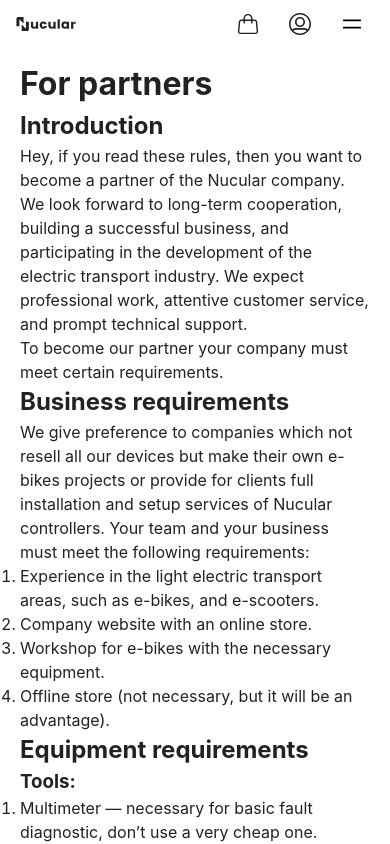
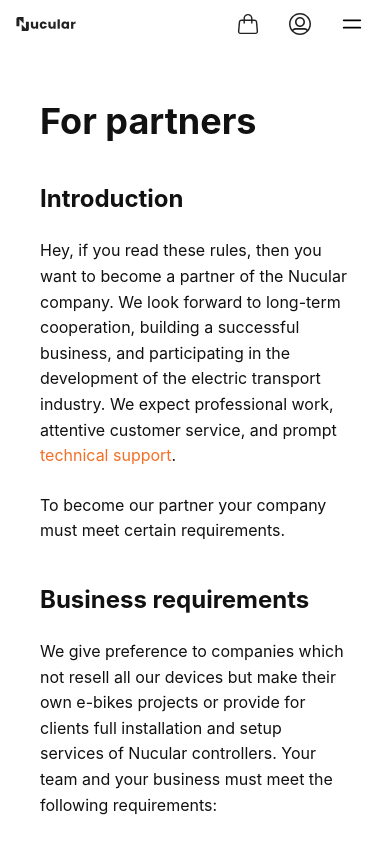
Before and after one commit to nucular2/nucularelectronics, a React (Vite) app in the folder frontend/: page /partners in a window 390 px wide. Built offline with nearby package versions, Linux system fonts and the light colour scheme; no server answers.

Commit message:
feat: implement Partners page, ReviewDetailULight, update Reviews mobile layout and routing

```diff
--- a/frontend/src/App.tsx
+++ b/frontend/src/App.tsx
@@ -26,6 +26,7 @@ import Checkout from './pages/Checkout';
 import Orders from './pages/Orders';
 import OrderDetail from './pages/OrderDetail';
 import ULightController from './pages/ULightController';
+import ReviewDetailULight from './pages/ReviewDetailULight';
 import OnBoardComputer from './pages/OnBoardComputer';
 import Controller from './pages/Controller';
 import SurRonLightBee from './pages/SurRonLightBee';
@@ -95,6 +96,7 @@ export default function App() {
             <Route path="/orders" element={<Orders />} />
             <Route path="/orders/:id" element={<OrderDetail />} />
             <Route path="/ulight-controller" element={<ULightController />} />
+            <Route path="/reviews/ulight" element={<ReviewDetailULight />} />
             <Route path="/sur-ron-light-bee" element={<SurRonLightBee />} />
             <Route path="/on-board-computer" element={<OnBoardComputer />} />
             <Route path="/controller" element={<Controller />} />
--- a/frontend/src/pages/Home.tsx
+++ b/frontend/src/pages/Home.tsx
@@ -294,7 +294,7 @@ export default function Home() {
             width: '100%',
             maxWidth: '1680px',
             margin: '0 auto',
-            padding: '120px 0 40px',
+            padding: '40px 0 40px',
             background: '#ffffff'
           }}>
             <div style={{
@@ -361,6 +361,10 @@ export default function Home() {
                     minHeight: '280px'
                   }}>
                     <div>
+                      {/* @ts-ignore */}
+                      {review.link ? (
+                        /* @ts-ignore */
+                        <a href={review.link} style={{ textDecoration: 'none' }}>
                           <h3 style={{
                             fontSize: '18px',
                             fontWeight: 700,
@@ -370,6 +374,18 @@ export default function Home() {
                           }}>
                             {review.product}
                           </h3>
+                        </a>
+                      ) : (
+                        <h3 style={{
+                          fontSize: '18px',
+                          fontWeight: 700,
+                          margin: '0 0 12px',
+                          color: '#111',
+                          fontFamily: 'var(--font-family)'
+                        }}>
+                          {review.product}
+                        </h3>
+                      )}
                       <p style={{
                         fontSize: '14px',
                         color: '#666',
--- /dev/null
+++ b/frontend/src/pages/Partners.css
@@ -0,0 +1,92 @@
+.partners-layout {
+  max-width: 800px;
+  margin: 0 auto;
+  padding: 40px 20px 80px;
+  font-family: var(--font-family);
+  color: #111;
+}
+
+.partners-title {
+  font-size: 48px;
+  font-weight: 700;
+  margin-bottom: 40px;
+  line-height: 1.2;
+}
+
+.partners-section-title {
+  font-size: 32px;
+  font-weight: 700;
+  margin-top: 40px;
+  margin-bottom: 24px;
+  line-height: 1.3;
+}
+
+.partners-subtitle {
+  font-size: 24px;
+  font-weight: 700;
+  margin-top: 32px;
+  margin-bottom: 16px;
+}
+
+.partners-text {
+  font-size: 16px;
+  line-height: 1.6;
+  margin-bottom: 24px;
+  color: #111;
+}
+
+.partners-accent {
+  color: #F36F25;
+}
+
+.partners-list {
+  margin-bottom: 24px;
+  padding-left: 20px;
+}
+
+.partners-list li {
+  font-size: 16px;
+  line-height: 1.6;
+  margin-bottom: 8px;
+  color: #111;
+}
+
+.partners-list--numbered {
+  list-style-type: decimal;
+}
+
+.partners-list--bulleted {
+  list-style-type: disc;
+}
+
+.partners-cta {
+  background-color: #F36F25;
+  color: #fff;
+  border: none;
+  border-radius: 8px;
+  padding: 12px 32px;
+  font-size: 16px;
+  font-weight: 600;
+  cursor: pointer;
+  margin-top: 40px;
+  transition: background-color 0.2s;
+  font-family: var(--font-family);
+}
+
+.partners-cta:hover {
+  background-color: #d65a15;
+}
+
+@media (max-width: 768px) {
+  .partners-title {
+    font-size: 36px;
+  }
+
+  .partners-section-title {
+    font-size: 24px;
+  }
+
+  .partners-subtitle {
+    font-size: 20px;
+  }
+}
--- a/frontend/src/pages/Partners.tsx
+++ b/frontend/src/pages/Partners.tsx
@@ -1,4 +1,5 @@
 import Header from "../components/Header";
+import "./Partners.css";
 
 export default function Partners() {
   return (
--- /dev/null
+++ b/frontend/src/pages/ReviewDetailULight.tsx
@@ -0,0 +1,68 @@
+import Header from "../components/Header";
+import { Link } from "react-router-dom";
+
+export default function ReviewDetailULight() {
+  return (
+    <>
+      <Header variant="white" />
+      <div className="page-content-white" style={{ paddingTop: '80px' }}>
+        <div className="news-detail" style={{ maxWidth: '800px', margin: '0 auto', padding: '10px 20px 80px' }}>
+          <div className="news-detail-breadcrumb" style={{ marginBottom: '20px' }}>
+            <Link to="/reviews" className="news-detail-back" style={{ display: 'flex', alignItems: 'center', gap: '8px', textDecoration: 'none', color: '#111', fontSize: '14px', fontWeight: 500 }}>
+              <svg
+                width="24"
+                height="24"
+                viewBox="0 0 24 24"
+                fill="none"
+                xmlns="http://www.w3.org/2000/svg"
+              >
+                <path
+                  fillRule="evenodd"
+                  clipRule="evenodd"
+                  d="M14.7657 5.22781C15.0781 5.53155 15.0781 6.02401 14.7657 6.32775L8.93137 12L14.7657 17.6723C15.0781 17.976 15.0781 18.4685 14.7657 18.7722C14.4533 19.0759 13.9467 19.0759 13.6343 18.7722L7.23431 12.55C6.92189 12.2462 6.92189 11.7538 7.23431 11.45L13.6343 5.22781C13.9467 4.92406 14.4533 4.92406 14.7657 5.22781Z"
+                  fill="#222222"
+                />
+              </svg>
+              <span>Back to reviews</span>
+            </Link>
+          </div>
+
+          <h1 style={{ fontSize: '48px', fontWeight: 700, margin: '0 0 24px', color: '#111', fontFamily: 'var(--font-family)' }}>uLight controller</h1>
+
+          <div style={{ display: 'flex', alignItems: 'center', gap: '20px', marginBottom: '40px', fontSize: '16px', color: '#999', fontFamily: 'var(--font-family)' }}>
+            <span>June 20, 2022</span>
+            <div style={{ width: '1px', height: '16px', background: '#e0e0e0' }}></div>
+            <div style={{ display: 'flex', alignItems: 'center', gap: '8px' }}>
+              <img src="/flag2.png" alt="Germany" style={{ width: '24px', height: '16px', borderRadius: '2px', objectFit: 'cover' }} />
+              <span>Germany, Max Stoun</span>
+            </div>
+          </div>
+
+          <div style={{ fontSize: '18px', lineHeight: '1.6', color: '#111', fontFamily: 'var(--font-family)' }}>
+            <p style={{ marginBottom: '24px' }}>
+              After 12 months of development and launch production, we present you with a new controller — Nucular P24F, which replaced the previous version of the 24F controller. Taking into account our experience and, of course, your experience, we have revised the approach to the design of the device. The new P24F has been designed from scratch and features a completely different design that offers many benefits.
+            </p>
+            <p style={{ marginBottom: '40px' }}>
+              Let's start with the main thing — mounting the controller on the bike has become easier and more convenient due to the absence of wires. We also developed two models of mounting the controller on a plane — a regular one, and with the possibility of installing two fans for cooling. We made the files of both mounts publicly available and you can print them on a 3D printer. A simplified model of the controller case will also be available. We hope this helps you design and build your ebike.
+            </p>
+          </div>
+
+          <div style={{ display: 'grid', gridTemplateColumns: 'repeat(4, 1fr)', gap: '20px', marginTop: '40px' }}>
+            <div style={{ aspectRatio: '1/1', background: '#f9f9f9', borderRadius: '20px', overflow: 'hidden' }}>
+              <img src="/miniature20.svg" alt="Detail 1" style={{ width: '100%', height: '100%', objectFit: 'cover' }} />
+            </div>
+            <div style={{ aspectRatio: '1/1', background: '#f9f9f9', borderRadius: '20px', overflow: 'hidden' }}>
+              <img src="/cover26.svg" alt="Detail 2" style={{ width: '100%', height: '100%', objectFit: 'cover' }} />
+            </div>
+            <div style={{ aspectRatio: '1/1', background: '#f9f9f9', borderRadius: '20px', overflow: 'hidden' }}>
+              <img src="/cover21.svg" alt="Detail 3" style={{ width: '100%', height: '100%', objectFit: 'cover' }} />
+            </div>
+            <div style={{ aspectRatio: '1/1', background: '#f9f9f9', borderRadius: '20px', overflow: 'hidden' }}>
+              <img src="/miniature20.svg" alt="Detail 4" style={{ width: '100%', height: '100%', objectFit: 'cover' }} />
+            </div>
+          </div>
+        </div>
+      </div>
+    </>
+  );
+}
```
Also changed, not shown: frontend/src/pages/Reviews.tsx (+34 -16 lines), 2 other files (tests, documents, lock files or other folders). Lines whose indentation alone changed are shown as unchanged.
